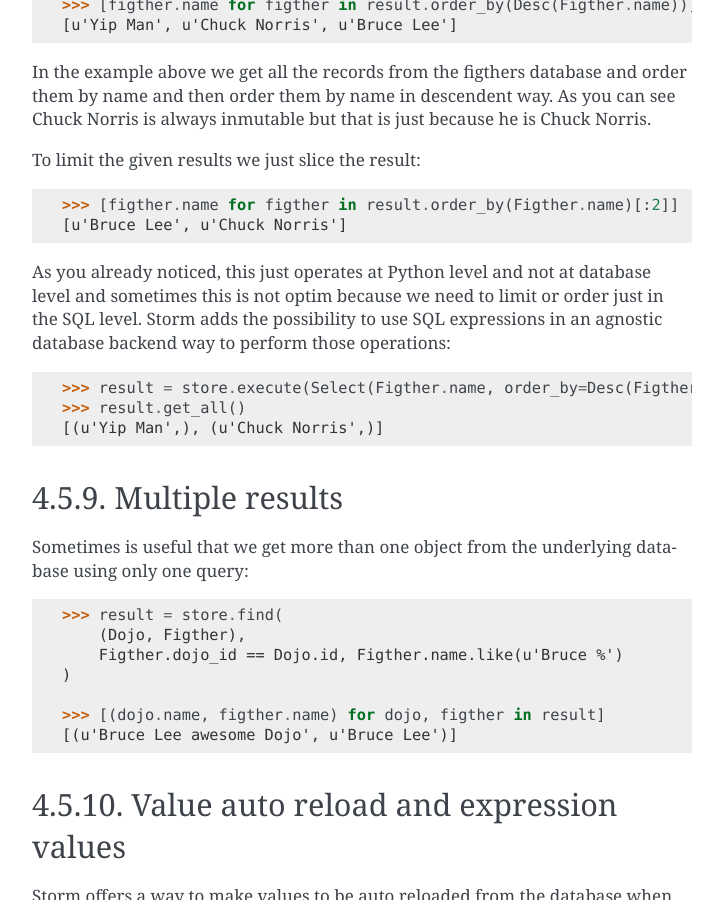
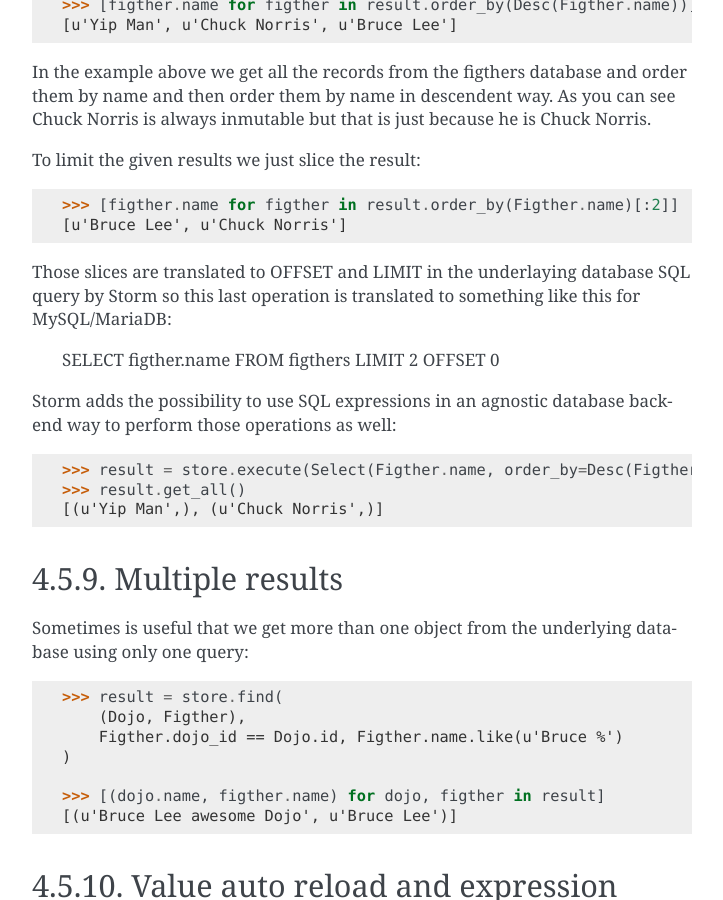
Before and after one commit to PyMamba/mamba-framework, a Sphinx documentation site: the page built from docs/development/model.rst, in a window 1280 px wide and 900 px high, scrolled down 10440 px. Shown: the whole window, without its empty margins (388-1111 px from the left). Built offline with Sphinx 7.4.7, drawn with Linux system fonts in a browser that asks for light colours; pages that are not in the unit, such as notebooks, are missing from menus.

Commit message:
minor changes to documentation

```diff
--- a/docs/development/model.rst
+++ b/docs/development/model.rst
@@ -421,7 +421,12 @@ To limit the given results we just slice the result:
     >>> [figther.name for figther in result.order_by(Figther.name)[:2]]
     [u'Bruce Lee', u'Chuck Norris']
 
-As you already noticed, this just operates at Python level and not at database level and sometimes this is not optim because we need to limit or order just in the SQL level. Storm adds the possibility to use SQL expressions in an agnostic database backend way to perform those operations:
+
+Those slices are translated to OFFSET and LIMIT in the underlaying database SQL query by Storm so this last operation is translated to something like this for MySQL/MariaDB:
+
+    SELECT figther.name FROM figthers LIMIT 2 OFFSET 0
+
+Storm adds the possibility to use SQL expressions in an agnostic database backend way to perform those operations as well:
 
 .. sourcecode:: python
 
--- a/docs/relnotes/index.rst
+++ b/docs/relnotes/index.rst
@@ -37,6 +37,7 @@ Features
                 }
             }
         }
+* Added `restart` command to `mamba-admin` command line tool
 
 Bug Fixes
 ---------
```
Also changed, not shown: other parts of docs/relnotes/index.rst (+1 -0 lines).
